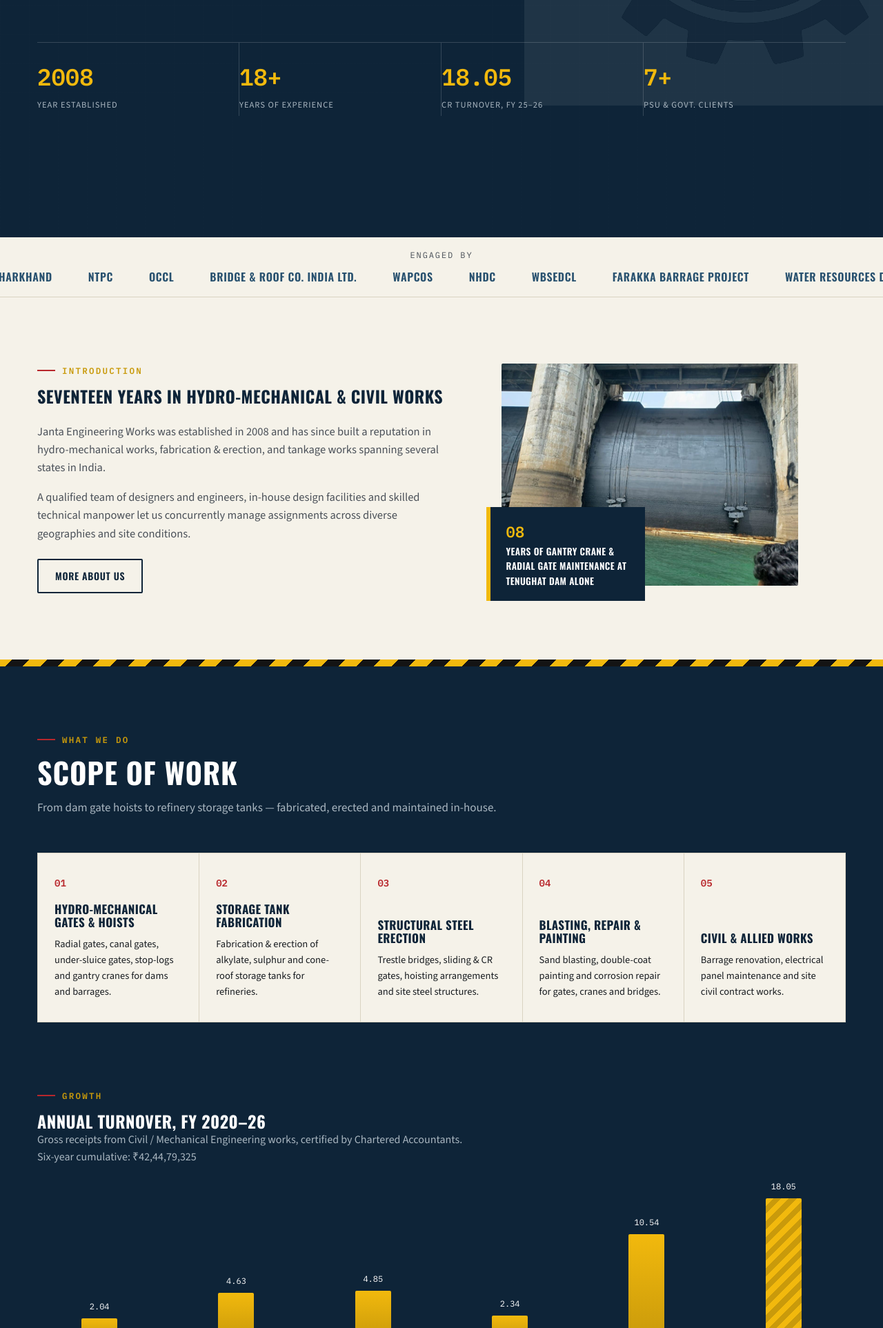
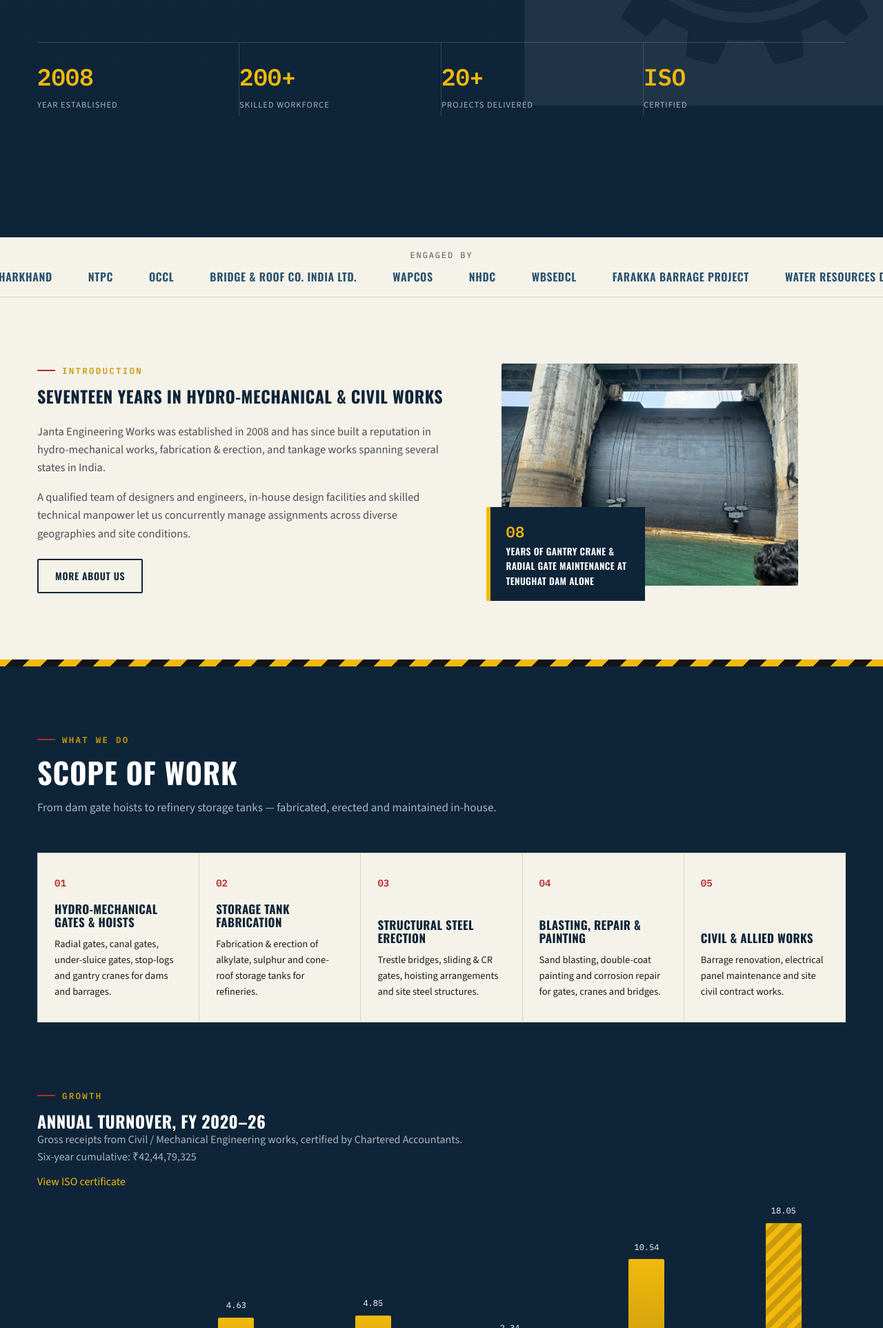
Before and after one commit to Akkusetta/janta-engineering-works-website, a plain HTML site: page index.html in a window 1280 px wide. Shown: the part 807-2732 px from the top of the page at 69% size. Drawn offline with nearby package versions, Linux system fonts and the light colour scheme.

Commit message:
added iso certificate

```diff
--- a/css/styles.css
+++ b/css/styles.css
@@ -148,6 +148,8 @@
     display:inline-block;margin-top:20px;padding:10px 16px;border:1px solid rgba(255,255,255,.25);
     font-family:'IBM Plex Mono',monospace;font-size:12.5px;color:#cfd9e2;
   }
+  .chart-link{display:inline-block;margin-top:10px;color:#f2b90d;text-decoration:none;}
+  .chart-link:hover{color:#fff;}
   .bars{display:flex;align-items:flex-end;gap:18px;height:280px;padding-top:20px;border-bottom:1px solid rgba(255,255,255,.25);}
   .bar-col{flex:1;display:flex;flex-direction:column;align-items:center;justify-content:flex-end;height:100%;}
   .bar{
--- a/index.html
+++ b/index.html
@@ -71,9 +71,9 @@
     </div>
     <div class="hero-stats reveal">
       <div><b>2008</b><span>Year Established</span></div>
-      <div><b>18+</b><span>years of experience</span></div>
-      <div><b class="counter" data-target="18.05">0</b><span>Cr Turnover, FY 25–26</span></div>
-      <div><b>7+</b><span>PSU &amp; Govt. Clients</span></div>
+      <div><b>200+</b><span>Skilled Workforce</span></div>
+      <div><b>20+</b><span>Projects Delivered</span></div>
+      <div><b>ISO</b><span>certified</span></div>
     </div>
   </div>
 </section>
@@ -145,6 +145,7 @@
       <h2 style="color:#fff;">Annual turnover, FY 2020–26</h2>
       <p class="chart-note">Gross receipts from Civil / Mechanical Engineering works, certified by Chartered Accountants.</p>
       <div class="chart-note badge">Six-year cumulative: ₹42,44,79,325</div>
+      <a class="chart-link" href="assets/certificates/202608501_MS.JANTA%20ENGINEERING%20WORKS._9001_TQC.pdf" target="_blank" rel="noopener">View ISO certificate</a>
     </div>
     <div class="reveal">
       <div class="bars" id="bars">
```
Also changed, not shown: about.html (+5 -3 lines), 1 other file.
